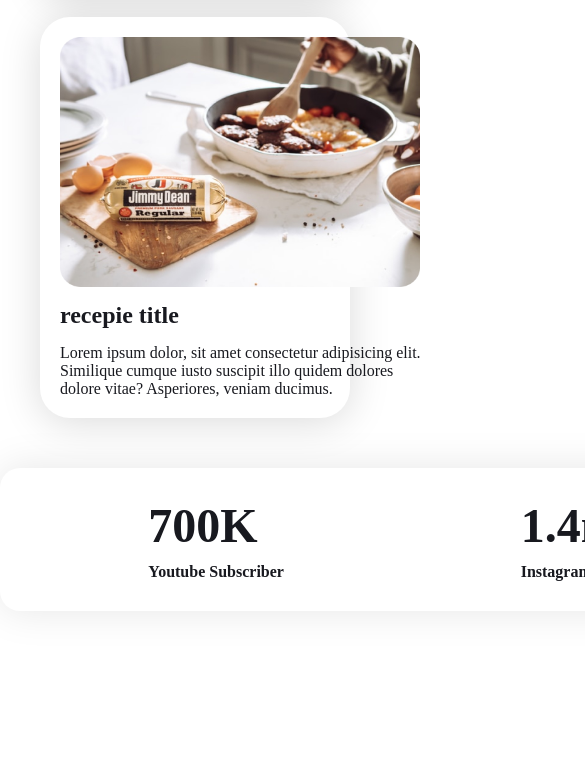
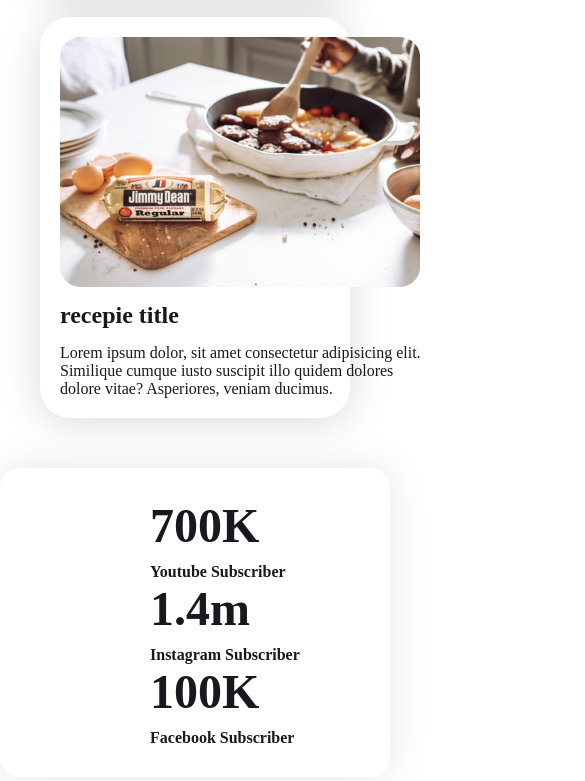
Before and after one commit to rajiasultanashraboni/Eat-Healthy-landing-page, a plain HTML site: page index.html in a window 390 px wide. Shown: the part 2696-3477 px from the top of the page, 585 px wide, since content can reach past the window. Before the commit the page ends 3357 px from the top, so only its background shows below. Drawn offline with Linux system fonts and the light colour scheme; a web font is replaced by a local one.

Commit message:
cards section is responsive here

```diff
--- a/responsive.css
+++ b/responsive.css
@@ -84,3 +84,9 @@
 
         width: 370px;
     }
+
+    .cards{
+        flex-direction: column;
+        width: 100%;
+        padding-left: 150px;
+    }
```
